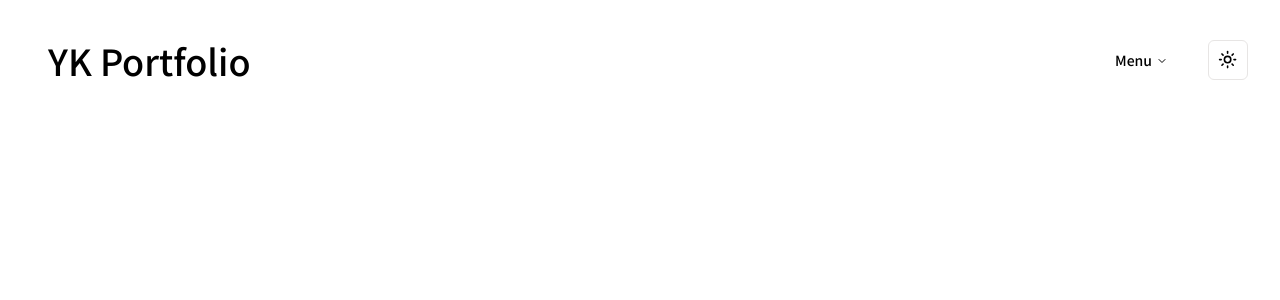
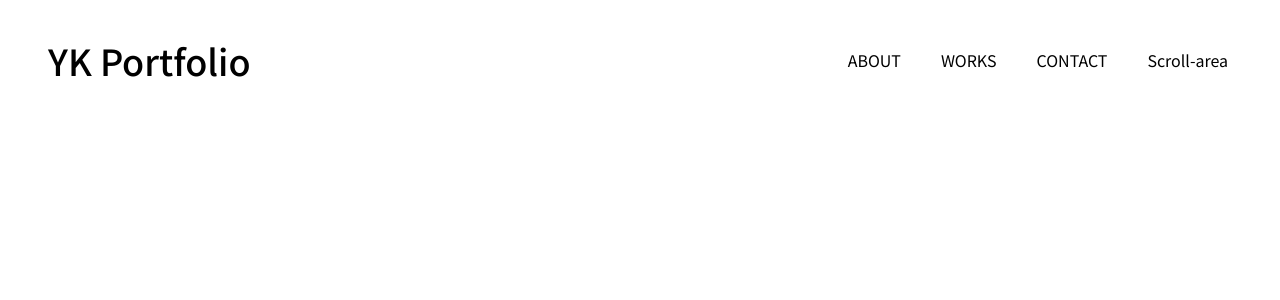
Before and after one commit to YUTAKURE/Portfolio, a Next.js app: page / in a window 1280 px wide. Shown: the top 300 px of the page. Built offline with nearby package versions, Linux system fonts and the light colour scheme.

Commit message:
navバーレスポンシブ対応

```diff
--- a/components/Header.tsx
+++ b/components/Header.tsx
@@ -50,7 +50,15 @@ const Header = () => {
       >
         YK Portfolio
       </Link>
-      <div className="flex items-center gap-6">
+
+      <nav className="hidden md:flex gap-10 mr-5 justify-between items-center ">
+        <Link href="/about">ABOUT</Link>
+        <Link href="/about">WORKS</Link>
+        <Link href="/about">CONTACT</Link>
+        <Link href="/about">Scroll-area</Link>
+      </nav>
+
+      <div className="flex items-center gap-6 md:hidden">
         <div>
           <NavigationMenu>
             <NavigationMenuList>
```
